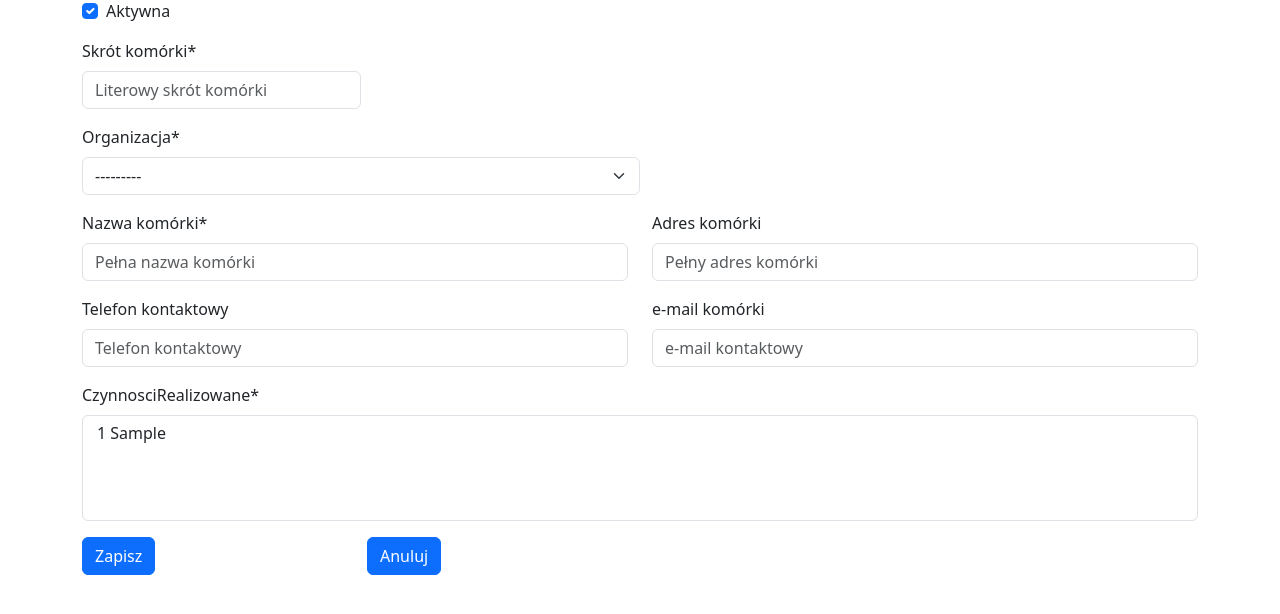
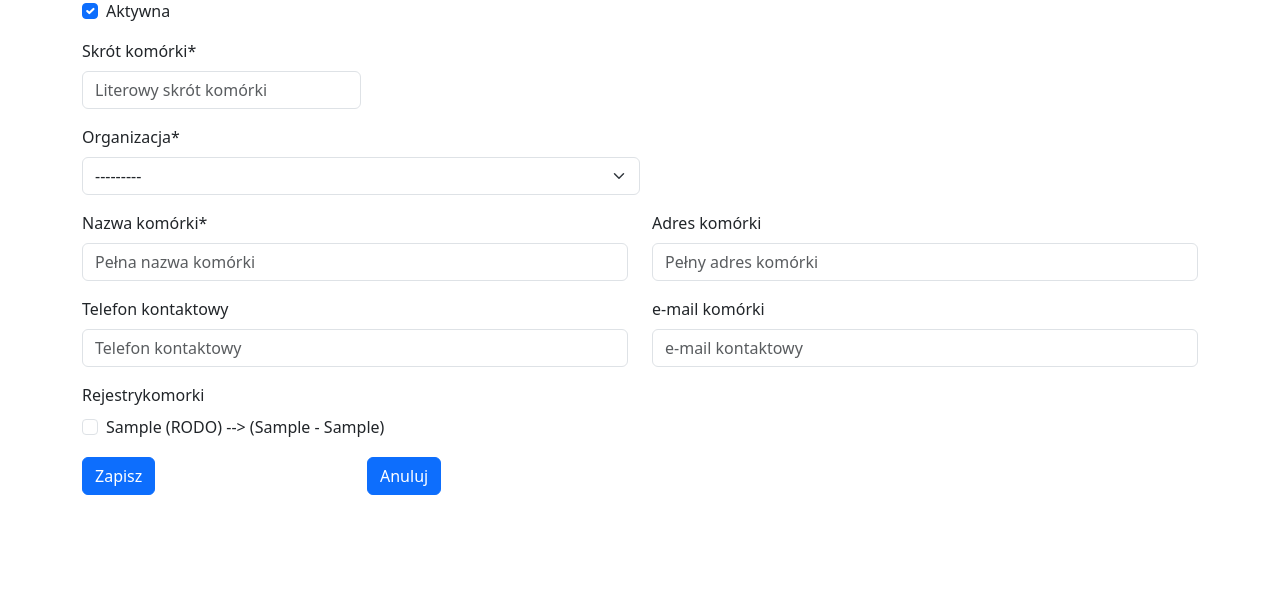
Before and after one commit to AlekJakubowski/RejCz, a Django app: page /rejestr/Komorka/create/ in a window 1280 px wide. Shown: the part 117-731 px from the top of the page. Run offline with Django 5.2, Linux system fonts and the light colour scheme; a user stored in the database is signed in; tables that the repository leaves empty hold one stand-in row (values such as "Sample post"); some libraries are stand-ins or nearby versions.

Commit message:
zmiana koncepcji wyświetlania komórki. Teraz komórka wyświetla prowadzone rejestry czynności

```diff
--- a/src/rejestr/forms.py
+++ b/src/rejestr/forms.py
@@ -223,26 +223,24 @@ class KomorkaForm(forms.ModelForm):
                                 widget=forms.TextInput(attrs={"placeholder": 'e-mail kontaktowy'}),
                                 required=False
                                 )
-    CzynnosciRealizowane = forms.SelectMultiple( )
 
+    RejestryKomorki = forms.ModelMultipleChoiceField(
+                        required=False,
+                        queryset = models.Rejestr.objects.all(),
+                        widget=forms.CheckboxSelectMultiple
+                        )
     class Meta:
         model = models.Komorka
-        fields = [
-            "kom_active",
-            "kom_symbol",
-            "kom_nazwa",
-            "kom_adres",
-            "kom_tel",
-            "kom_email",
-            "Organizacja",
-            "CzynnosciRealizowane",
-        ]
+        fields = '__all__'
+
 
     def __init__(self, *args, **kwargs):
         super(KomorkaForm, self).__init__(*args, **kwargs)
         #self.fields["CzynnoscPrzetwarzania"].queryset = CzynnoscPrzetwarzania.objects.all()
         self.fields["Organizacja"].queryset = models.Organizacja.objects.filter(org_active = True)
-        self.fields["CzynnosciRealizowane"].queryset = models.CzynnoscPrzetwarzania.objects.filter(czn_active = True)
+        #self.fields["CzynnosciRealizowane"].queryset = models.CzynnoscPrzetwarzania.objects.filter(czn_active = True)
+        #self.fields["RejestryKomorki"].queryset = models.RejestryKomorki.objects().all()
+
 
 class OkresRetencjiForm(forms.ModelForm):
     okr_active = forms.BooleanField(label='Aktywna', required=False, initial=True)
--- a/src/templates/rejestr/komorka_form.html
+++ b/src/templates/rejestr/komorka_form.html
@@ -38,7 +38,7 @@
 
     </div>
     <div class="form-group row">
-        {{ form.CzynnosciRealizowane | as_crispy_field }}
+        {{ form.RejestryKomorki | as_crispy_field }}
     </div>
     <div class="form-group row">
         <div class="col-3">
```
Also changed, not shown: src/templates/rejestr/komorka_list.html (+8 -0 lines), src/rejestr/migrations/0006_alter_administratorzy_options_and_more.py (added), src/rejestr/migrations/0007_alter_grupazabezpieczen_created_and_more.py (added), src/rejestr/migrations/0008_remove_komorkiprofilu_kpu_profil_u_and_more.py (added), src/rejestr/migrations/0009_organizacja_org_kod.py (added), src/rejestr/migrations/0010_remove_komorka_czynnoscirealizowane_and_more.py (added).
